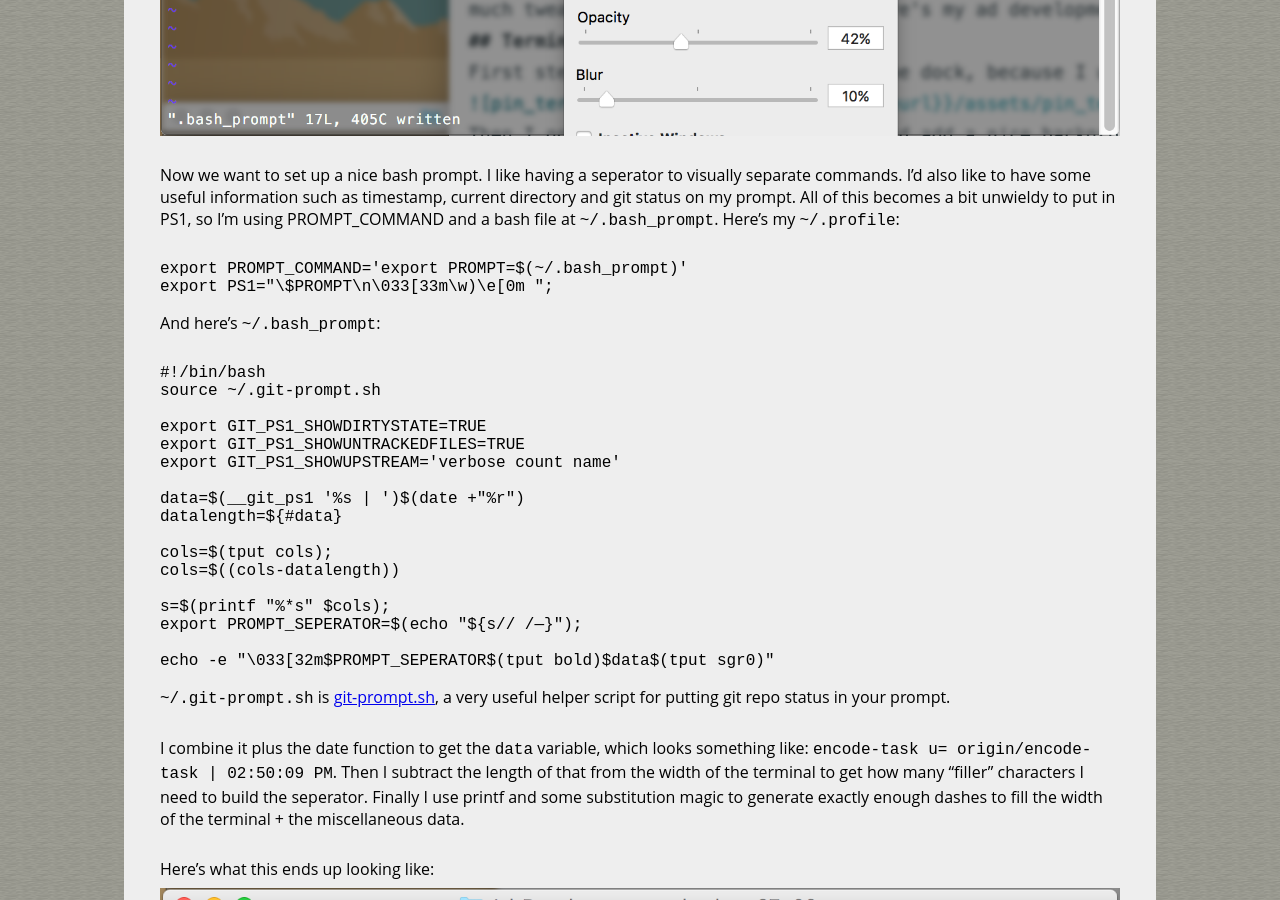
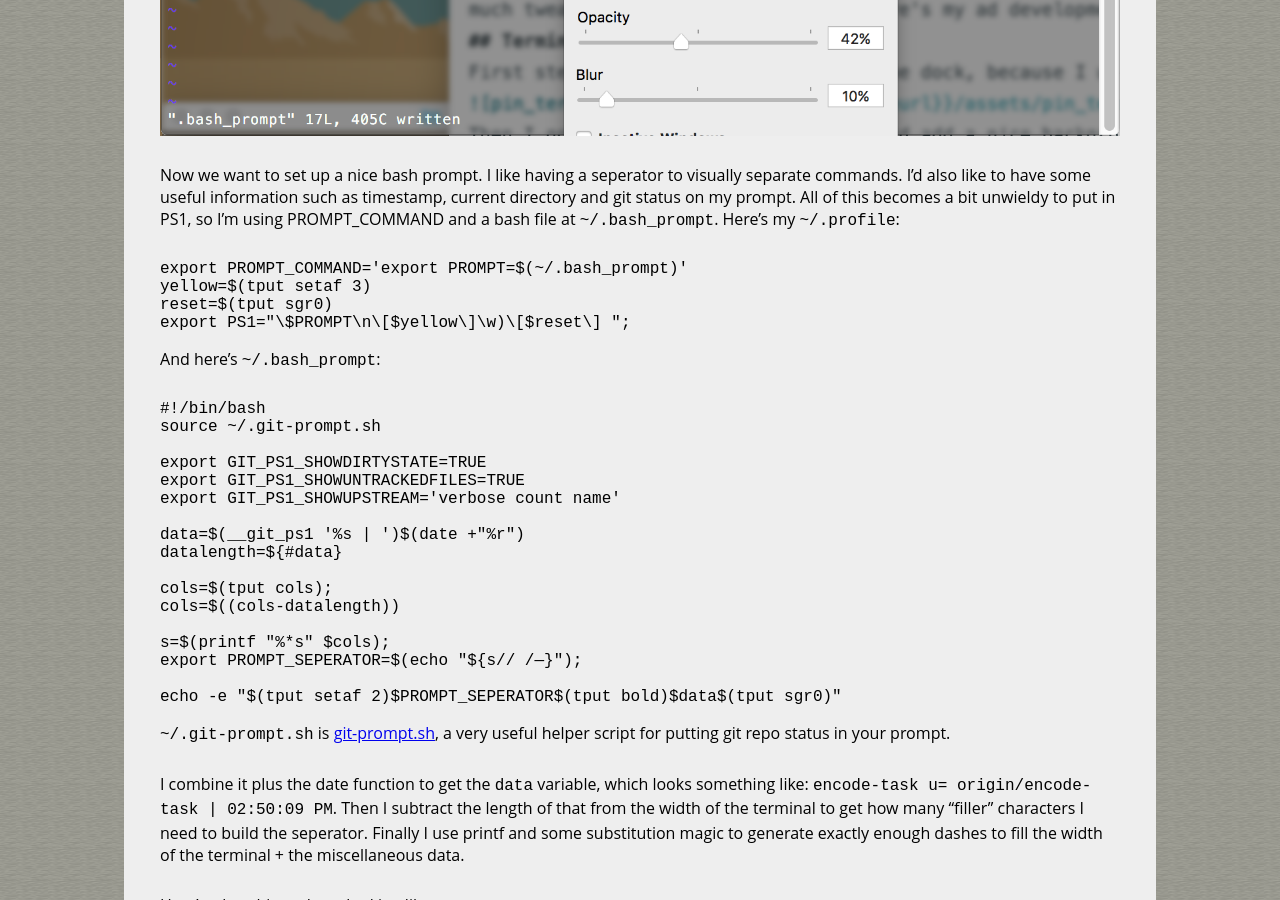
Before and after one commit to Thristhart/techniques, a Jekyll site: the page built from programming/osx_dev_env.md, in a window 1280 px wide and 900 px high, scrolled down 1275 px. Built offline with Jekyll 4.4.1, drawn with Linux system fonts in a browser that asks for light colours.

Commit message:
Fix prompt to not cause linewrap issues

```diff
--- a/programming/osx_dev_env.md
+++ b/programming/osx_dev_env.md
@@ -5,6 +5,7 @@ categories:
   - programming
 published: true
 ---
+
 
 As a front end engineer at [Verve](https://vervemobile.com) I've had to get used to working on a macbook -- not exactly the linux-over-ssh development environment I'm used to. But OSX is still Unix, and it doesn't take too much tweaking to make it very nice. Here's my ad development setup:
 <h2>Terminal</h2>
@@ -17,7 +18,10 @@ Now we want to set up a nice bash prompt. I like having a seperator to visually
 Here's my `~/.profile`:
 
     export PROMPT_COMMAND='export PROMPT=$(~/.bash_prompt)'
-    export PS1="\$PROMPT\n\033[33m\w)\e[0m ";
+    yellow=$(tput setaf 3)
+    reset=$(tput sgr0)
+    export PS1="\$PROMPT\n\[$yellow\]\w)\[$reset\] ";
+
 
 And here's `~/.bash_prompt`:
 
@@ -37,7 +41,8 @@ And here's `~/.bash_prompt`:
     s=$(printf "%*s" $cols);
     export PROMPT_SEPERATOR=$(echo "${s// /―}");
 
-    echo -e "\033[32m$PROMPT_SEPERATOR$(tput bold)$data$(tput sgr0)"
+    echo -e "$(tput setaf 2)$PROMPT_SEPERATOR$(tput bold)$data$(tput sgr0)"
+
 
 `~/.git-prompt.sh` is <a href="https://raw.githubusercontent.com/git/git/master/contrib/completion/git-prompt.sh">git-prompt.sh</a>, a very useful helper script for putting git repo status in your prompt.
 
```
